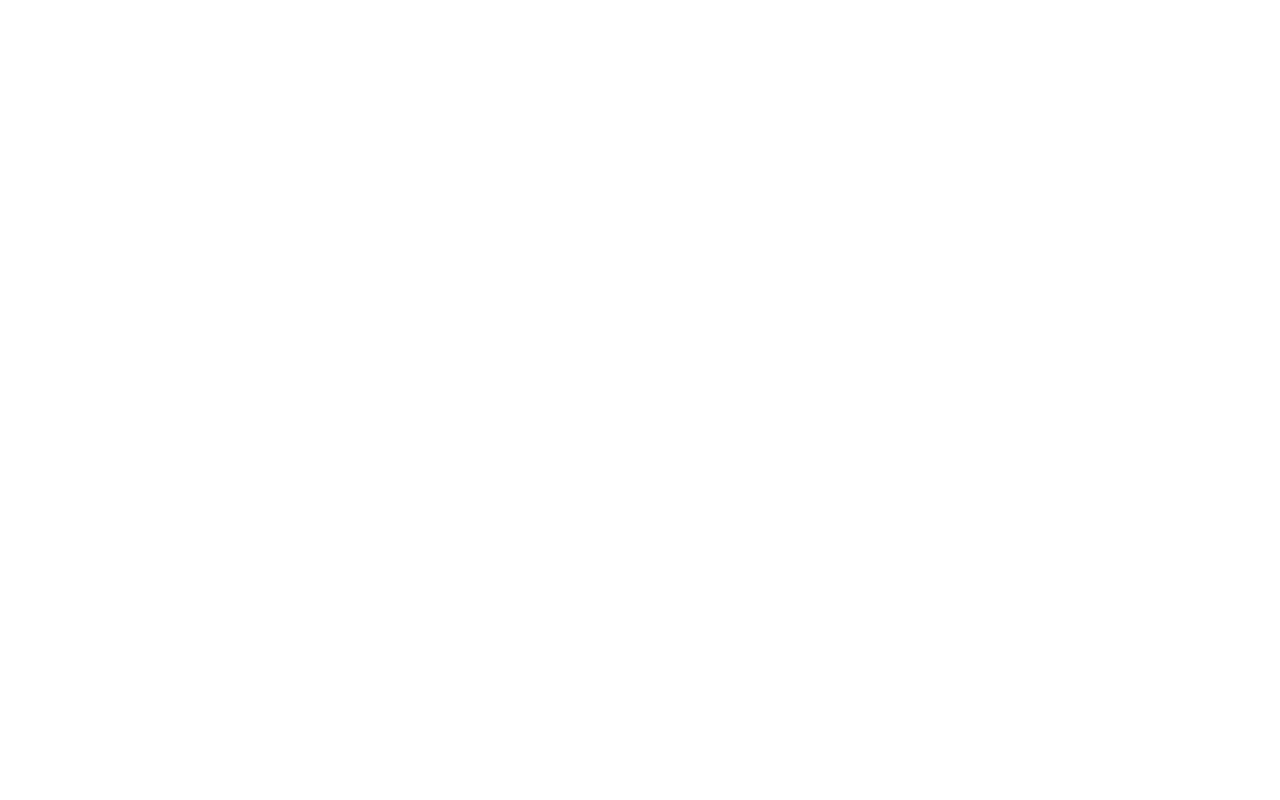
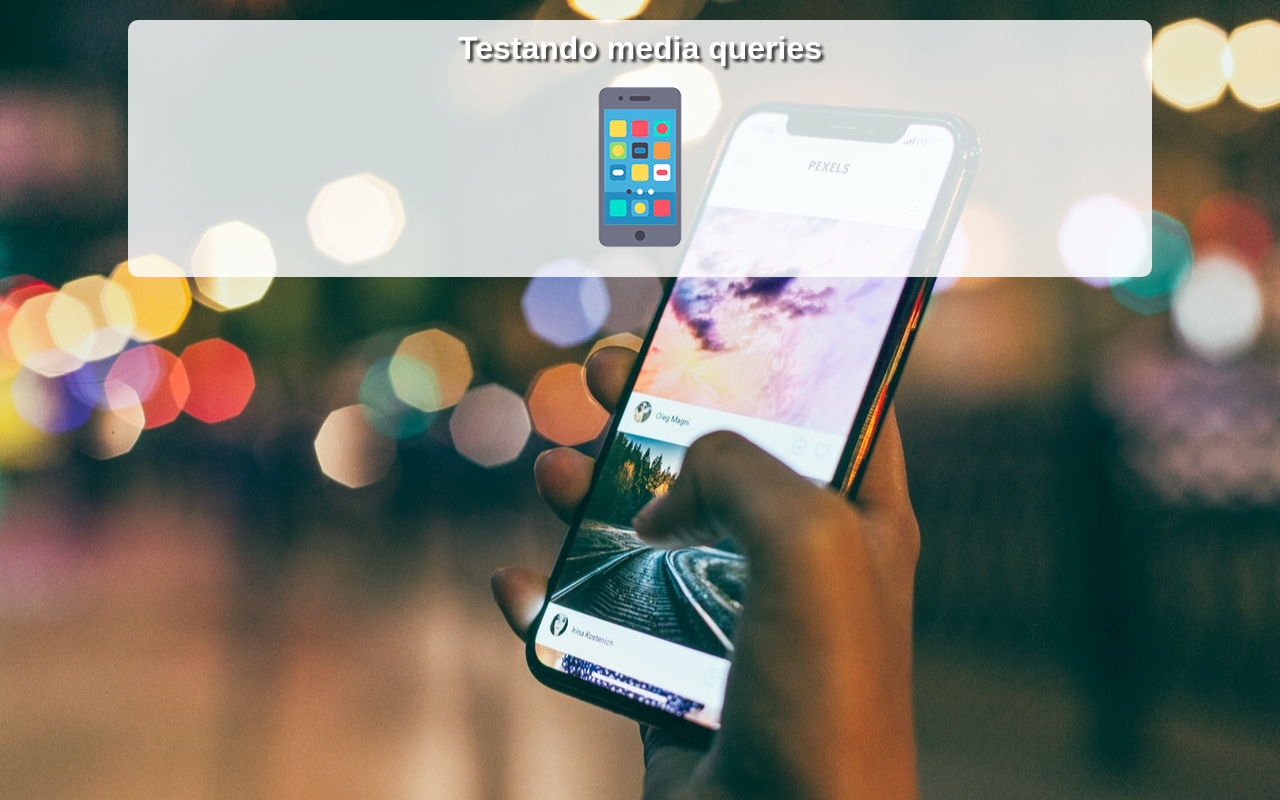
Before and after one commit to claudineydouglas/html-css, a plain HTML site: page exercicios/ex026/mq004/index.html in a window 1280 px wide. Drawn offline with Linux system fonts and the light colour scheme.

Commit message:
atualizei o exercicio 026

```diff
--- /dev/null
+++ b/exercicios/ex026/mq004/estilos/media-query.css
@@ -0,0 +1,3 @@
+@charset "UTF-8";
+
+/*todas as demais mideas */
--- /dev/null
+++ b/exercicios/ex026/mq004/estilos/style.css
@@ -0,0 +1,47 @@
+@charset "UTF-8";
+
+/* Versao mobile first */
+
+* {
+    font-family: Arial, Helvetica, sans-serif;
+    font-size: 1em;
+    margin: 0px;
+    padding: 0px;
+    box-sizing: border-box;
+}
+
+html {
+
+    height: 100vh;
+}
+body {
+    background: black url(../imagens/back-phone.jpg) no-repeat;
+    background-size: couver;
+    background-position: center center;
+}
+main {
+    background-color: rgba(255, 255, 255, 0.815);
+    width: 80vw;
+    margin: auto;
+    border-radius: 10px;
+    padding: 10px;
+    margin-top: 20px;
+}
+
+h1{
+    text-align: center;
+    color: white;
+    font-size: 2em;
+    text-shadow: 3px 3px 3px rgba(0, 0, 0, 0.767);
+}
+
+img {
+    display: block;
+    margin: auto;
+}
+
+img#phone { display: block; }
+img#tablet { display: none; }
+img#print { display: none; }
+img#pc { display: none; }
+img#tv{ display: none; }
--- a/exercicios/ex026/mq004/index.html
+++ b/exercicios/ex026/mq004/index.html
@@ -4,8 +4,17 @@
     <meta charset="UTF-8">
     <meta name="viewport" content="width=device-width, initial-scale=1.0">
     <title>Media query</title>
+    <link rel="stylesheet" href="estilos/style.css" media="all">
+    <link rel="stylesheet" href="estilos/media-query.css">
 </head>
 <body>
-
+    <main>
+        <h1>Testando media queries</h1>
+        <img id="phone" src="imagens/icon-phone.png" alt="Acessando via smartphone">
+        <img id="tablet" src="imagens/icon-tablet.png" alt="Acessando via tablet">
+        <img id="print" src="imagens/icon-print.png" alt="Versao para imprenssao">
+        <img id="pc" src="imagens/icon-pc.png" alt="Versao para desktop">
+        <img id="tv" src="imagens/icon-tv.png" alt="Versao para tv">
+    </main>
 </body>
 </html>
```
